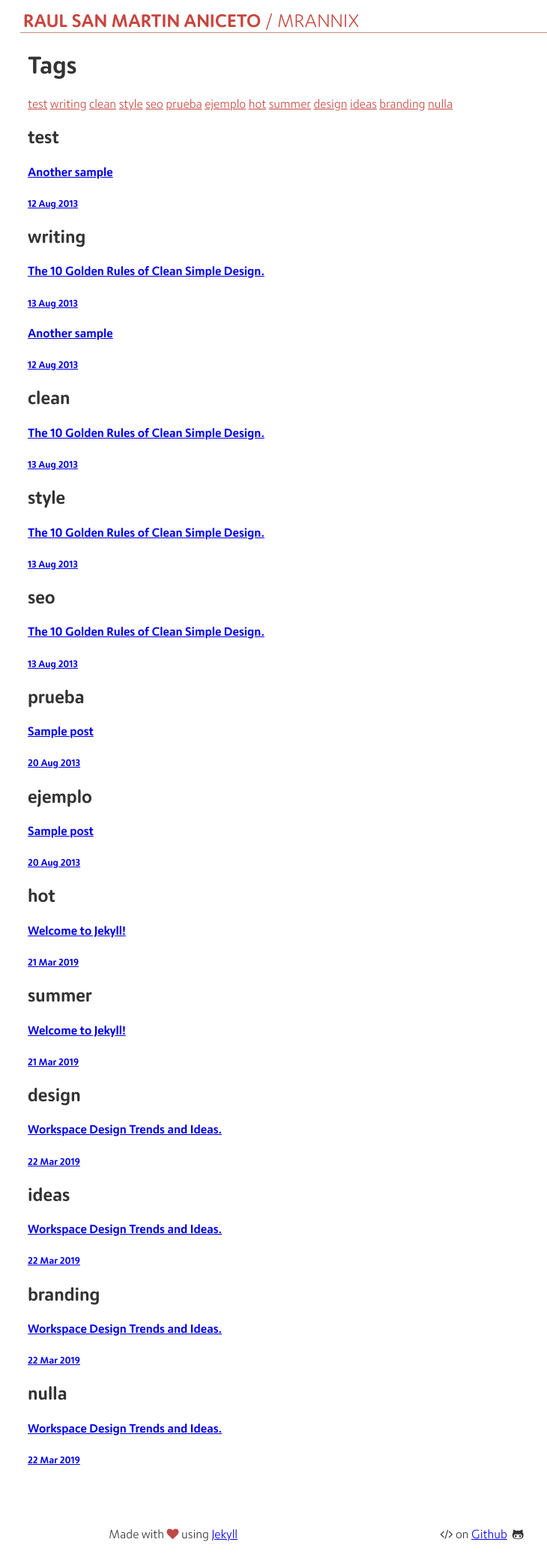
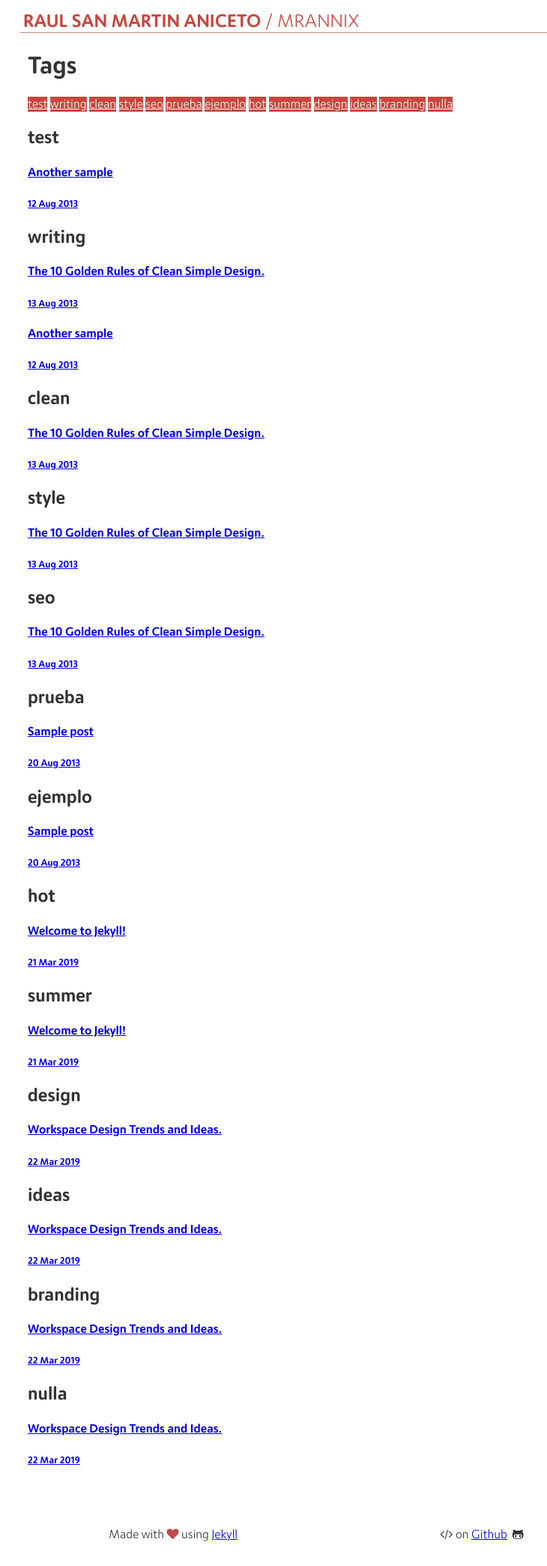
Before and after one commit to MrAnnix/MrAnnix.github.io, a Jekyll site: the page built from tags.html, in a window 1280 px wide. Shown: the whole page at 75% size, without its empty margins (203-933 px from the left). Built offline with Jekyll 4.4.1, drawn with Linux system fonts in a browser that asks for light colours.

Commit message:
Update _common.scss

```diff
--- a/_sass/_common.scss
+++ b/_sass/_common.scss
@@ -440,8 +440,8 @@ code,pre,tt {
 }
 
 .blog-tags .tags-cloud a {
-    color: #c8463e;
-
+    background-color: #c8463e;
+    color: #FFF;
 }
 
 @charset "UTF-8";.post {
```
